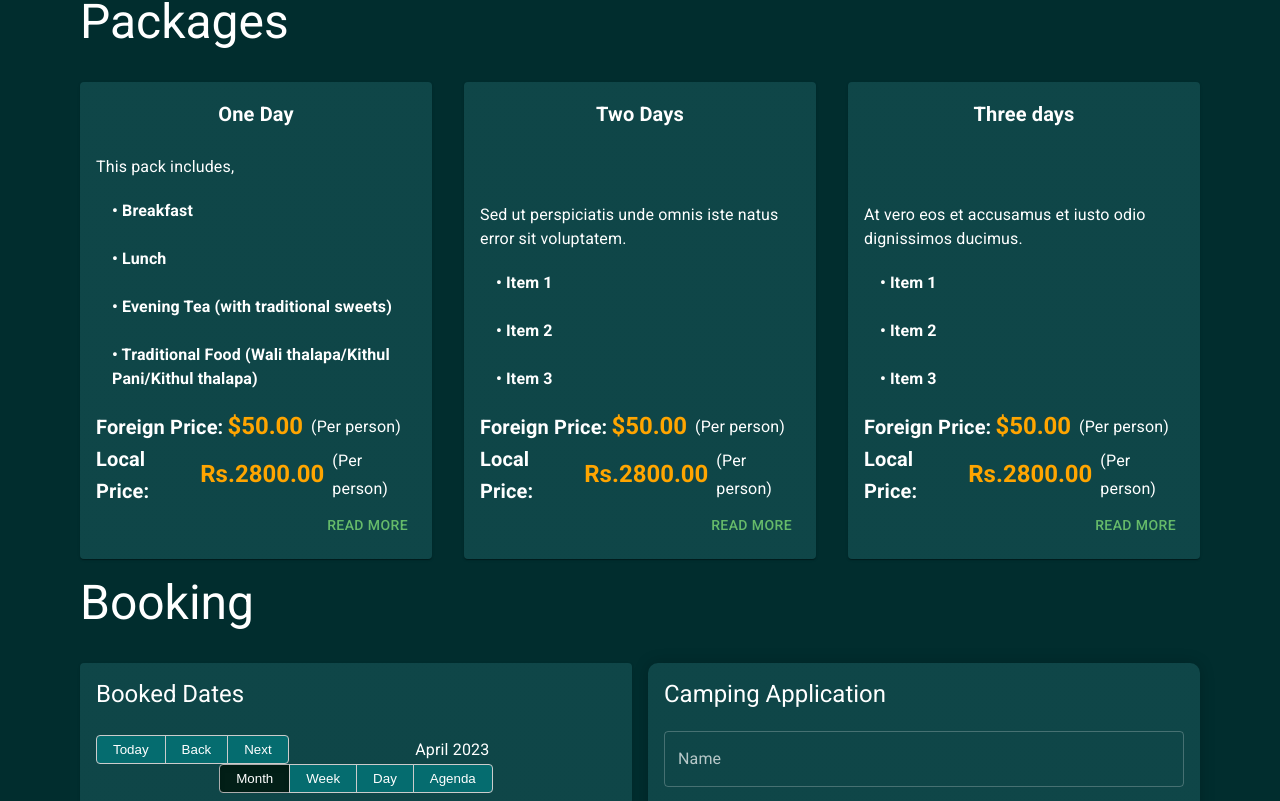
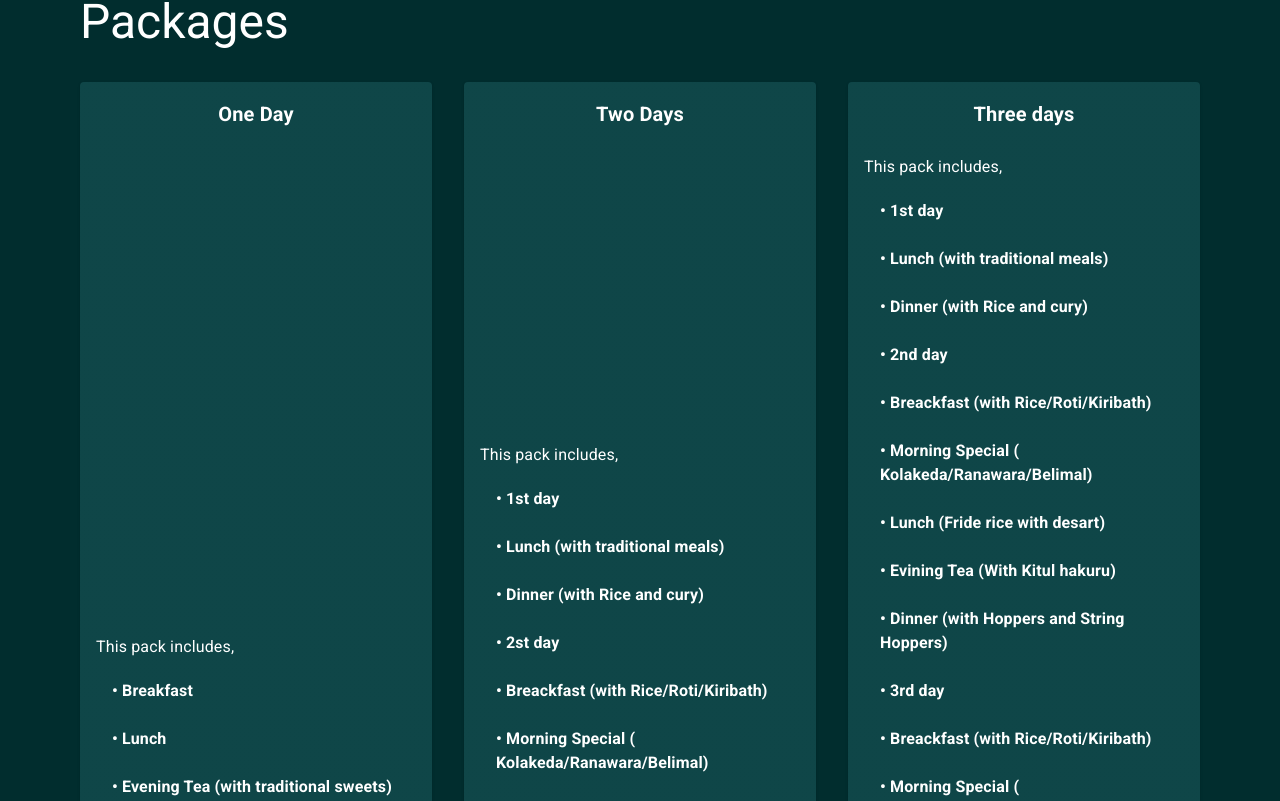
Before and after one commit to dilanjanranmalinda/meemure-app, a React (Create React App) app: page / in a window 1280 px wide. Shown: the part 678-1479 px from the top of the page. Built offline with nearby package versions, Linux system fonts and the light colour scheme; no server answers.

Commit message:
Package Details

```diff
--- a/src/pages/Packages/Packages.tsx
+++ b/src/pages/Packages/Packages.tsx
@@ -40,7 +40,7 @@ const packages = [
     title: "One Day",
     foriegn: { price: "$50.00", items: ["45% discount for 5-10 pax"] },
     local: {
-      price: "Rs.2800.00",
+      price: "Rs.3000.00",
       items: [
         "5% discount for 5-10 pax",
         "Guide free",
@@ -84,90 +84,114 @@ const packages = [
   },
   {
     title: "Two Days",
-    foriegn: { price: "$50.00", items: ["45% discount for 5-10 pax"] },
+    foriegn: { price: "$80.00", items: ["discount for 5-10 pax $75"] },
     local: {
-      price: "Rs.2800.00",
+      price: "Rs.5500.00",
       items: [
-        "5% discount for 5-10 pax",
+        "discount for 5-15 pax Rs.4500",
+         "discount for 15 more than pax Rs.4200",
         "Guide free",
-        "Rs.2600.00 discount price for 10 or more",
+
       ],
     },
     additional: [
-      "Guide price Rs.3000",
-      "Rs.2500, Speacial Discount for Students more tha 10 pax",
+      "Rs.4000, Speacial Discount for Students more tha 10 pax",
+      "if you want BBQ per person Rs.500",
       "Note that transportation cost maybe vary, so follow the instructions on the booking to manage those",
     ],
 
-    description:
-      "Sed ut perspiciatis unde omnis iste natus error sit voluptatem.",
-    items: ["Item 1", "Item 2", "Item 3"],
+    description: "This pack includes,",
+    items: [
+      "1st day",
+      "Lunch (with traditional meals)",
+      "Dinner (with Rice and cury)",
+      "2st day",
+      "Breackfast (with Rice/Roti/Kiribath)",
+      "Morning Special ( Kolakeda/Ranawara/Belimal)",
+      "Lunch (Fride rice with desart)",
+      "Evining Tea (With Kitul hakuru)",
+    ],
     images: [
       {
         src: sample4,
-        alt: "Example image 1",
+        alt: "Hunasgiriya Mountain",
         caption: "Example image 1 caption",
       },
       {
         src: sample3,
-        alt: "Example image 2",
+        alt: "Little World End",
         caption: "Example image 2 caption",
       },
       {
         src: sample2,
-        alt: "Example image 3",
+        alt: "Hulan Kapolla",
         caption: "Example image 3 caption",
       },
       {
         src: sample1,
-        alt: "Example image 4",
+        alt: "Eli 7",
         caption: "Example image 4 caption",
       },
     ],
   },
   {
     title: "Three days",
-    foriegn: { price: "$50.00", items: ["45% discount for 5-10 pax"] },
+    foriegn: { price: "$100.00", items: ["discount price more than 5pax $95.00"] },
     local: {
-      price: "Rs.2800.00",
+      price: "Rs.7500.00",
       items: [
-        "5% discount for 5-10 pax",
+        "discount price more than 5pax Rs.70000.00",
         "Guide free",
-        "Rs.2600.00 discount price for 10 or more",
+        "Fire Night and BBQ",
       ],
     },
     additional: [
-      "Guide price Rs.3000",
-      "Rs.2500, Speacial Discount for Students more tha 10 pax",
+      "Rs.6500.00, Speacial Discount for Students more tha 10 pax",
       "Note that transportation cost maybe vary, so follow the instructions on the booking to manage those",
     ],
 
-    description: "At vero eos et accusamus et iusto odio dignissimos ducimus.",
-    items: ["Item 1", "Item 2", "Item 3"],
+    description: "This pack includes,",
+    items: [
+      "1st day",
+      "Lunch (with traditional meals)",
+      "Dinner (with Rice and cury)",
+      "2nd day",
+      "Breackfast (with Rice/Roti/Kiribath)",
+      "Morning Special ( Kolakeda/Ranawara/Belimal)",
+      "Lunch (Fride rice with desart)",
+      "Evining Tea (With Kitul hakuru)",
+      "Dinner (with Hoppers and String Hoppers)",
+      "3rd day",
+      "Breackfast (with Rice/Roti/Kiribath)",
+      "Morning Special ( Kolakeda/Ranawara/Belimal)",
+      "Lunch (Fride rice with desart)",
+    ],
     images: [
       {
         src: sample4,
-        alt: "Example image 1",
+        alt: "Hunasgiriya Mountain",
         caption: "Example image 1 caption",
       },
       {
         src: sample3,
-        alt: "Example image 2",
+        alt: "Little World End",
         caption: "Example image 2 caption",
       },
       {
         src: sample2,
-        alt: "Example image 3",
+        alt: "Hulan Kapolla",
         caption: "Example image 3 caption",
       },
       {
         src: sample1,
-        alt: "Example image 4",
+        alt: "Eli 7",
         caption: "Example image 4 caption",
       },
     ],
   },
 ];
+
+
 
 const Package: React.FC<PackageProps> = (packages) => {
   const { title, foriegn, local, description, items } = packages;
```
Also changed, not shown: src/pages/Packages/packages.constant.ts (added, +97 -0 lines), src/pages/Packages/packages.constant2.ts (added, +60 -0 lines).
